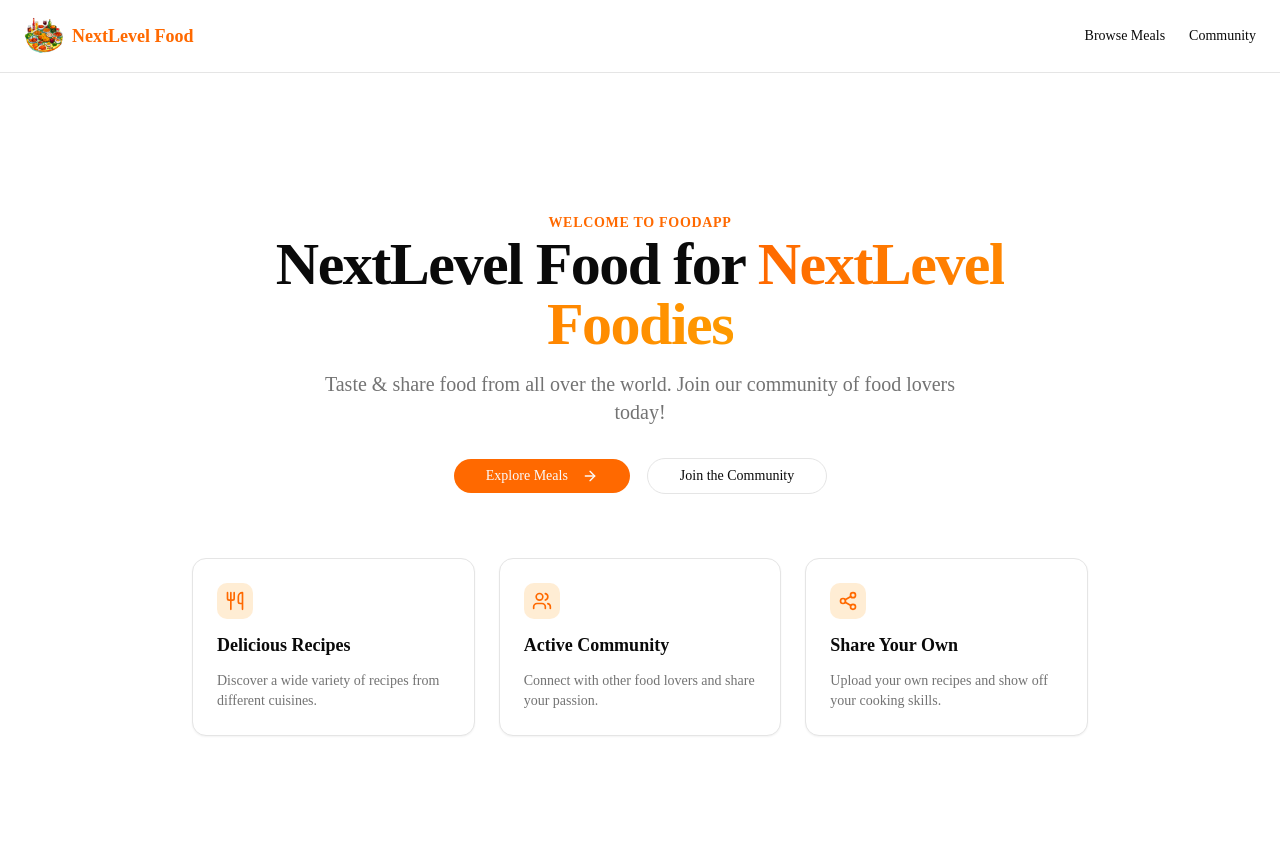
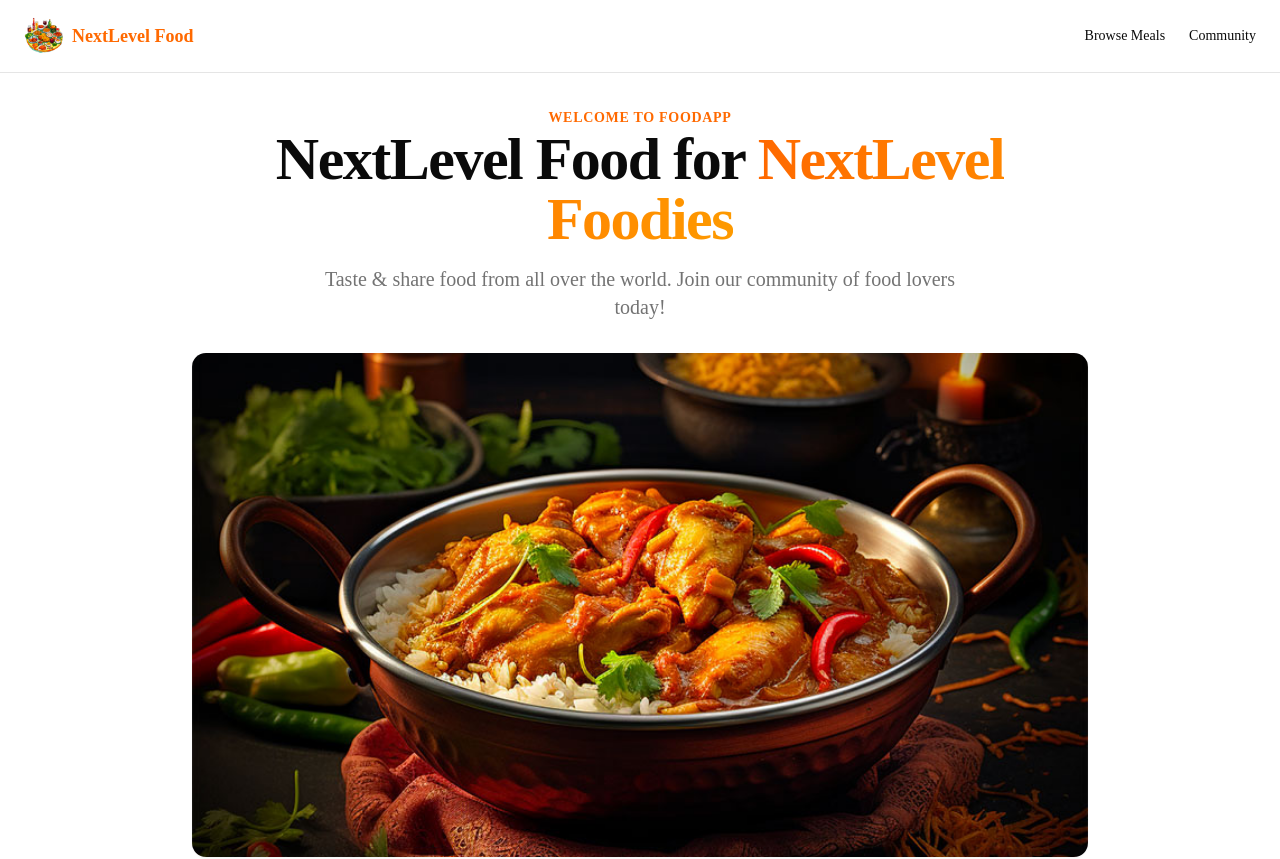
Before and after one commit to MuhammadAkbar11/nextjs-foodapp, a Next.js app: page / in a window 1280 px wide. Shown: the top 859 px of the page. Built offline with nearby package versions, Linux system fonts and the light colour scheme.

Commit message:
feat(ui): Add xl button size and home slideshow

```diff
--- a/src/app/page.tsx
+++ b/src/app/page.tsx
@@ -1,5 +1,6 @@
 import Link from "next/link";
 import { Button } from "@/components/ui/button";
+import { SlideshowImage } from "@/components/slideshow-image";
 import { ArrowRight, Utensils, Users, Share2 } from "lucide-react";
 
 export default function Home() {
@@ -21,28 +22,24 @@ export default function Home() {
             food lovers today!
           </p>
         </div>
+        <SlideshowImage className="aspect-[16/9] shadow-xs" />
 
-        <div className="flex gap-4 items-center justify-center flex-col sm:flex-row">
+        <div className="flex gap-4 items-center justify-center flex-col sm:flex-row mt-10 ">
           <Button
             asChild
-            size="lg"
-            className="bg-orange-500 hover:bg-orange-600 rounded-full px-8"
+            size="xl"
+            className="bg-orange-500 hover:bg-orange-600 px-8"
           >
             <Link href="/meals">
               Explore Meals <ArrowRight className="ml-2 size-4" />
             </Link>
           </Button>
-          <Button
-            asChild
-            variant="outline"
-            size="lg"
-            className="rounded-full px-8"
-          >
+          <Button asChild variant="outline" size="xl" className="px-8">
             <Link href="/community">Join the Community</Link>
           </Button>
         </div>
 
-        <div className="grid grid-cols-1 sm:grid-cols-3 gap-6 mt-16 text-left">
+        <div className="grid grid-cols-1 sm:grid-cols-3 gap-6 mt-12 text-left">
           <div className="p-6 bg-card rounded-xl border shadow-xs space-y-3">
             <div className="p-2 bg-orange-100 dark:bg-orange-950 w-fit rounded-lg">
               <Utensils className="size-5 text-orange-500" />
--- /dev/null
+++ b/src/components/slideshow-image.tsx
@@ -0,0 +1,67 @@
+"use client";
+
+import * as React from "react";
+import Image from "next/image";
+import { cn } from "@/lib/utils";
+
+import burger from "../../assets/burger.jpg";
+import curry from "../../assets/curry.jpg";
+import dumplings from "../../assets/dumplings.jpg";
+import macncheese from "../../assets/macncheese.jpg";
+import pizza from "../../assets/pizza.jpg";
+import schnitzel from "../../assets/schnitzel.jpg";
+import tomatoSalad from "../../assets/tomato-salad.jpg";
+
+const SLIDE_IMAGES: { src: string; alt: string }[] = [
+  { src: burger, alt: "Juicy cheese burger" },
+  { src: curry, alt: "Spicy curry" },
+  { src: dumplings, alt: "Dumplings" },
+  { src: macncheese, alt: "Mac and cheese" },
+  { src: pizza, alt: "Pizza" },
+  { src: schnitzel, alt: "Schnitzel" },
+  { src: tomatoSalad, alt: "Tomato salad" },
+];
+
+const AUTO_SLIDE_INTERVAL = 4000;
+
+export function SlideshowImage({
+  className,
+  interval = AUTO_SLIDE_INTERVAL,
+}: {
+  className?: string;
+  interval?: number;
+}) {
+  const [index, setIndex] = React.useState(0);
+
+  React.useEffect(() => {
+    const timer = setInterval(() => {
+      setIndex((prev) => (prev + 1) % SLIDE_IMAGES.length);
+    }, interval);
+
+    return () => clearInterval(timer);
+  }, [interval]);
+
+  return (
+    <div
+      className={cn("relative w-full overflow-hidden rounded-xl", className)}
+    >
+      {SLIDE_IMAGES.map((image, i) => (
+        <Image
+          key={image.alt}
+          src={image.src}
+          alt={image.alt}
+          fill
+          priority={i === 0}
+          className={cn(
+            "object-cover transition-transform duration-700 ease-in-out",
+            i === index
+              ? "translate-x-0"
+              : i < index
+                ? "-translate-x-full"
+                : "translate-x-full",
+          )}
+        />
+      ))}
+    </div>
+  );
+}
--- a/src/components/ui/button.tsx
+++ b/src/components/ui/button.tsx
@@ -26,6 +26,7 @@ const buttonVariants = cva(
         xs: "h-6 gap-1 rounded-[min(var(--radius-md),10px)] px-2 text-xs in-data-[slot=button-group]:rounded-lg has-data-[icon=inline-end]:pr-1.5 has-data-[icon=inline-start]:pl-1.5 [&_svg:not([class*='size-'])]:size-3",
         sm: "h-7 gap-1 rounded-[min(var(--radius-md),12px)] px-2.5 text-[0.8rem] in-data-[slot=button-group]:rounded-lg has-data-[icon=inline-end]:pr-1.5 has-data-[icon=inline-start]:pl-1.5 [&_svg:not([class*='size-'])]:size-3.5",
         lg: "h-9 gap-1.5 px-2.5 has-data-[icon=inline-end]:pr-2 has-data-[icon=inline-start]:pl-2",
+        xl: "h-11 gap-2 px-4 text-base has-data-[icon=inline-end]:pr-3 has-data-[icon=inline-start]:pl-3 [&_svg:not([class*='size-'])]:size-5",
         icon: "size-8",
         "icon-xs":
           "size-6 rounded-[min(var(--radius-md),10px)] in-data-[slot=button-group]:rounded-lg [&_svg:not([class*='size-'])]:size-3",
```
